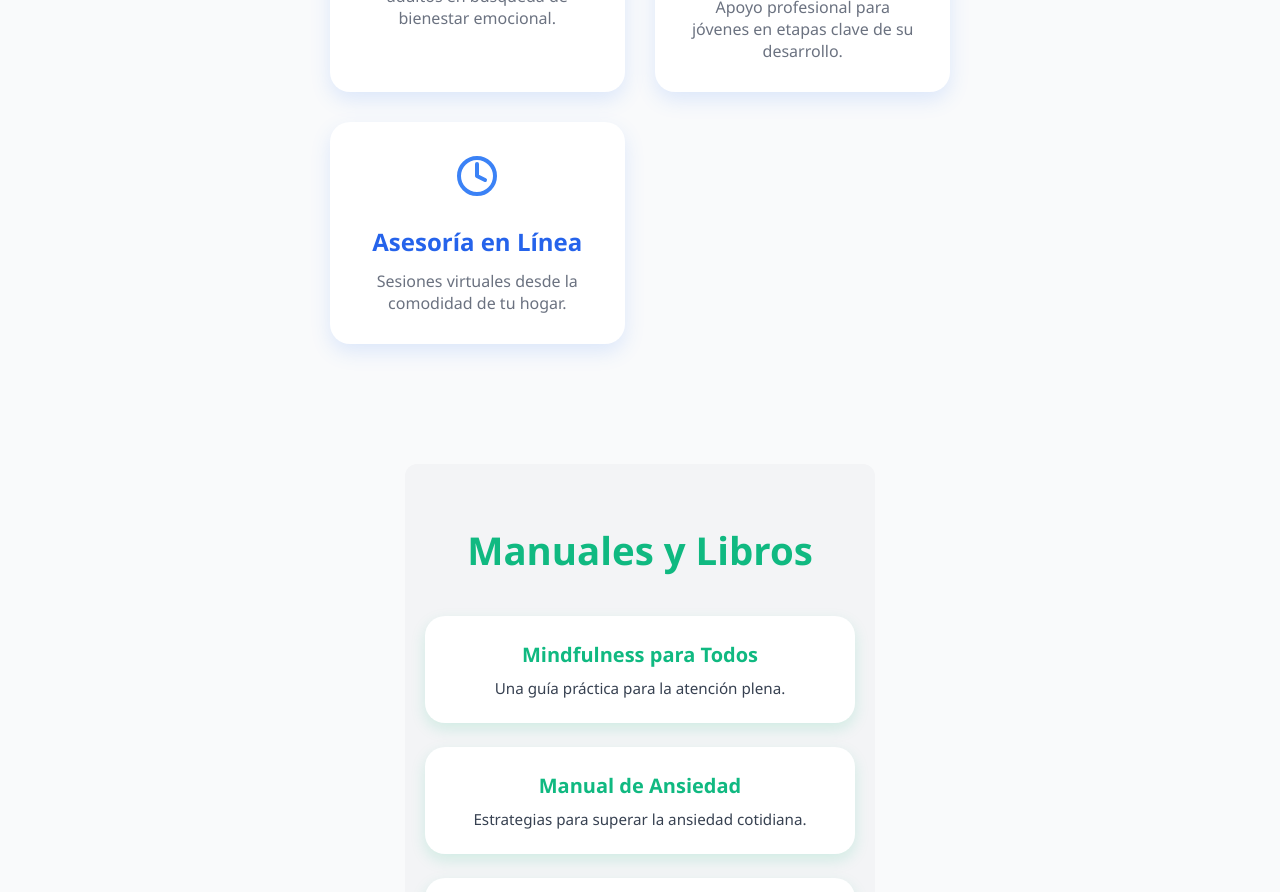
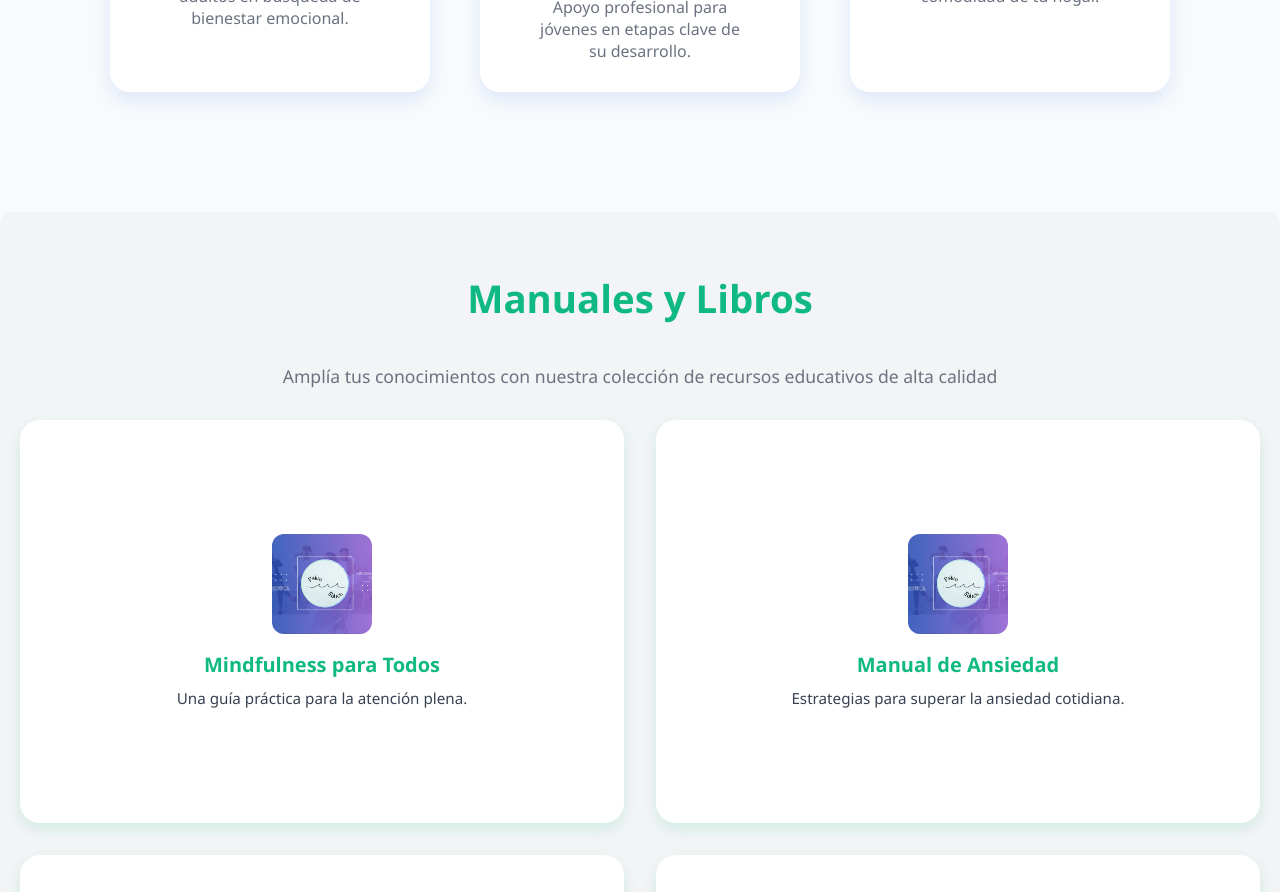
Before and after one commit to juanmanuel2002/psicoeduca, a React (Create React App) app: page /home in a window 1280 px wide. Shown: the part 1020-1912 px from the top of the page. Built offline with nearby package versions, Linux system fonts and the light colour scheme; no server answers.

Commit message:
Ajustando menu y estilos en home

```diff
--- a/package.json
+++ b/package.json
@@ -3,6 +3,10 @@
   "version": "0.1.0",
   "private": true,
   "dependencies": {
+    "@emotion/react": "^11.14.0",
+    "@emotion/styled": "^11.14.1",
+    "@mui/icons-material": "^7.2.0",
+    "@mui/styled-engine": "^7.2.0",
     "@radix-ui/react-slot": "^1.2.3",
     "@testing-library/dom": "^10.4.0",
     "@testing-library/jest-dom": "^6.6.3",
--- /dev/null
+++ b/src/components/header/header.css
@@ -0,0 +1,104 @@
+/* Botón de cerrar menú hamburguesa */
+.menu-close {
+  background: none;
+  border: none;
+  position: absolute;
+  top: 18px;
+  right: 18px;
+  z-index: 1002;
+  cursor: pointer;
+  color: var(--color-header, #374151);
+}
+/* --- Hamburguesa y menú responsivo --- */
+.menu-toggle {
+  display: none;
+  background: none;
+  border: none;
+  cursor: pointer;
+  margin-left: 16px;
+  z-index: 1002;
+}
+.menu-icon {
+  display: flex;
+  align-items: center;
+  color: var(--color-header, #374151);
+}
+.nav-backdrop {
+  position: fixed;
+  top: 0;
+  left: 0;
+  width: 100vw;
+  height: 100vh;
+  background: rgba(0,0,0,0.2);
+  z-index: 1000;
+}
+
+@media (max-width: 900px) {
+  .nav {
+    position: fixed;
+    top: 0;
+    right: -100vw;
+    width: 220px;
+    height: 100vh;
+    background: #fff;
+    box-shadow: -2px 0 16px rgba(0,0,0,0.08);
+    display: flex;
+    flex-direction: column;
+    align-items: flex-start;
+    padding: 80px 24px 24px 24px;
+    gap: 24px;
+    transition: right 0.3s cubic-bezier(.4,0,.2,1);
+    z-index: 1001;
+  }
+  .nav.open {
+    right: 0;
+  }
+  .menu-toggle {
+    display: block;
+  }
+  .header {
+    position: relative;
+  }
+}
+/* Header */
+.header {
+  background-color: rgb(255, 255, 255, 0);
+  color: rgb(160, 143, 143);
+  padding: 16px 40px;
+  display: flex;
+  justify-content: space-between;
+  align-items: center;
+}
+
+.logo {
+  font-weight: 700;
+  font-size: 1.5rem;
+  -webkit-user-select: none;
+  color: var(--color-header);
+  display: flex;
+  align-items: center;
+  gap: 12px;
+}
+
+.logo-image {
+  width: 48px;
+  margin-left: 20px;
+}
+
+.logo-text {
+  font-size: 1.5rem;
+  font-weight: bold;
+  color:var(--color-header);
+  display: inline-block;
+}
+
+.nav a {
+  margin-left: 24px;
+  font-weight: 600;
+  color: var(--color-header);
+  transition: color 0.3s ease;
+}
+
+.nav a:hover {
+  color: #A5B4FC;
+}
--- a/src/components/header/index.jsx
+++ b/src/components/header/index.jsx
@@ -0,0 +1,35 @@
+
+import React, { useState } from "react";
+import "./header.css";
+import MenuIcon from '@mui/icons-material/Menu';
+import CloseIcon from '@mui/icons-material/Close';
+
+
+export default function Header() {
+  const [open, setOpen] = useState(false);
+  return (
+    <header className="header">
+      <div className="logo">
+        <img src="/baner.png" alt="Logo Psicoeduca" className="logo-image" />
+        <div className="logo-text">Psicoeduca</div>
+      </div>
+      <nav className={`nav ${open ? "open" : ""}`}>
+        {open && (
+          <button className="menu-close" aria-label="Cerrar menú" onClick={() => setOpen(false)}>
+            <CloseIcon fontSize="large" />
+          </button>
+        )}
+        <a href="#services" onClick={() => setOpen(false)}>Servicios</a>
+        <a href="#books" onClick={() => setOpen(false)}>Manuales y Libros</a>
+        <a href="#english" onClick={() => setOpen(false)}>Clases de Inglés</a>
+        <a href="#contact" onClick={() => setOpen(false)}>Contacto</a>
+      </nav>
+      <button className="menu-toggle" aria-label="Abrir menú" onClick={() => setOpen(!open)} style={{display: open ? 'none' : undefined}}>
+        <span className="menu-icon">
+          <MenuIcon fontSize="large" />
+        </span>
+      </button>
+      {open && <div className="nav-backdrop" onClick={() => setOpen(false)} />}
+    </header>
+  );
+}
--- a/src/pages/home.js
+++ b/src/pages/home.js
@@ -1,5 +1,6 @@
-import React, { useState } from "react";
+import React from "react";
 import "../styles/home.css";
+import Header from "../components/header";
 
 const services = [
   {
@@ -82,27 +83,14 @@ const books = [
 ];
 
 export default function Home() {
-  const [showAllBooks, setShowAllBooks] = useState(false);
-
   return (
     <div className="home-container">
-      <header className="header">
-        <div className="logo">
-            <img src="/baner.png" alt="Logo Psicoeduca" className="logo-image" />
-            <div className="logo-text">Psicoeduca</div>
-        </div>
-        <nav className="nav">
-          <a href="#services">Servicios</a>
-          <a href="#books">Manuales y Libros</a>
-          <a href="#english">Clases de Inglés</a>
-          <a href="#contact">Contacto</a>
-        </nav>
-      </header>
+      <Header />
 
       <section className="hero">
         <div className="hero-content">
             <div className="hero-text">
-            <a className="hero-subtitle">✨ Tu bienestar mental es nuestra prioridad.</a>
+            <span className="hero-subtitle">✨ Tu bienestar mental es nuestra prioridad.</span>
             <h1>Bienestar emocional y aprendizaje a tu alcance</h1>
             <p>
                 Servicios psicológicos, manuales, libros educativos y clases de inglés
@@ -110,7 +98,7 @@ export default function Home() {
             </p>
             <div className="hero-buttons">
                 <button className="btn primary">Agendar Consulta</button>
-                <button className="btn outline">Ver Materiales</button>
+                <button className="btn outline">Ver Materiales </button>
             </div>
             </div>
             <div className="hero-image">
@@ -137,17 +125,20 @@ export default function Home() {
 
       <section id="books" className="books-section">
         <h2>Manuales y Libros</h2>
-        <div className="books-grid">
-          {(showAllBooks ? books : books.slice(0, 3)).map(({ title, description }, idx) => (
-            <div key={idx} className="book-card">
-              <h3>{title}</h3>
-              <p>{description}</p>
+        <div className="books-desc" style={{fontSize: '1.1rem', color: 'var(--color-text-light)', marginBottom: 32}}>
+          Amplía tus conocimientos con nuestra colección de recursos educativos de alta calidad
+        </div>
+        <div style={{ display: "flex", justifyContent: "center" }}>
+            <div className="books-grid">
+            {books.map(({ title, description }, idx) => (
+                <div key={idx} className="book-card">
+                <img src="/baner.png" alt={title} className="book-img" />
+                <h3>{title}</h3>
+                <p>{description}</p>
+                </div>
+            ))}
             </div>
-          ))}
         </div>
-        <button className="btn ghost" onClick={() => setShowAllBooks(!showAllBooks)}>
-          {showAllBooks ? "Ver menos" : "Ver más"}
-        </button>
       </section>
 
       <section id="english" className="english-section">
--- a/src/styles/home.css
+++ b/src/styles/home.css
@@ -11,49 +11,6 @@
   display: flex;
   flex-direction: column;
   min-height: 100vh;
-}
-
-/* Header */
-.header {
-  background-color: rgb(255, 255, 255, 0);
-  color: rgb(160, 143, 143);
-  padding: 16px 40px;
-  display: flex;
-  justify-content: space-between;
-  align-items: center;
-}
-
-.logo {
-  font-weight: 700;
-  font-size: 1.5rem;
-  -webkit-user-select: none;
-  color: var(--color-header);
-  display: flex;
-  align-items: center;
-  gap: 12px;
-}
-
-.logo-image {
-  width: 48px;
-  margin-left: 20px;
-}
-
-.logo-text {
-  font-size: 1.5rem;
-  font-weight: bold;
-  color:var(--color-header);
-  display: inline-block;
-}
-
-.nav a {
-  margin-left: 24px;
-  font-weight: 600;
-  color: var(--color-header);
-  transition: color 0.3s ease;
-}
-
-.nav a:hover {
-  color: #A5B4FC;
 }
 
 /* Hero Section */
@@ -216,14 +173,14 @@
 
 .services-grid {
   display: grid;
-  grid-template-columns: repeat(auto-fit,minmax(280px,1fr));
-  gap: 30px;
+  grid-template-columns: repeat(3, 1fr);
+  gap: 50px;
 }
 
 .service-card {
   background: white;
   border-radius: 20px;
-  padding: 30px;
+  padding: 30px 50px 30px 50px;
   box-shadow: 0 8px 20px rgba(59,130,246,0.15);
   transition: transform 0.3s ease, box-shadow 0.3s ease;
   cursor: default;
@@ -256,10 +213,18 @@
 .books-section {
   background-color: var(--color-bg-alt);
   padding: 60px 20px;
-  max-width: 1100px;
+  max-width: 1500px;
   margin: 0 auto 60px;
   text-align: center;
   border-radius: 12px;
+  overflow-x: hidden;
+}
+@media(max-width:600px){
+    .books-section{
+        width: 100vw;
+        max-width: 100vw;
+        margin-left: calc(-50vw + 50%);
+    }
 }
 
 .books-section h2 {
@@ -269,19 +234,32 @@
 }
 
 .books-grid {
-  display: grid;
-  grid-template-columns: repeat(auto-fit,minmax(280px,1fr));
-  gap: 24px;
+  display: flex;
+  flex-wrap: wrap;
+  gap: 32px;
   margin-bottom: 30px;
 }
 
 .book-card {
   background: var(--color-card);
   border-radius: 20px;
-  padding: 25px;
   box-shadow: 0 6px 15px var(--color-book-shadow);
   transition: box-shadow 0.3s ease;
   cursor: default;
+  flex-grow: 4;
+  flex-basis: 400px;
+  aspect-ratio: 3/2;
+  align-content: center;
+  width: 400px;
+  max-height: 100%;
+}
+
+.book-img {
+  width: 100px;
+  height: 100px;
+  object-fit: cover;
+  border-radius: 12px;
+  margin-bottom: 12px;
 }
 
 .book-card:hover {
```
Also changed, not shown: 1 other file (tests, documents, lock files or other folders).
